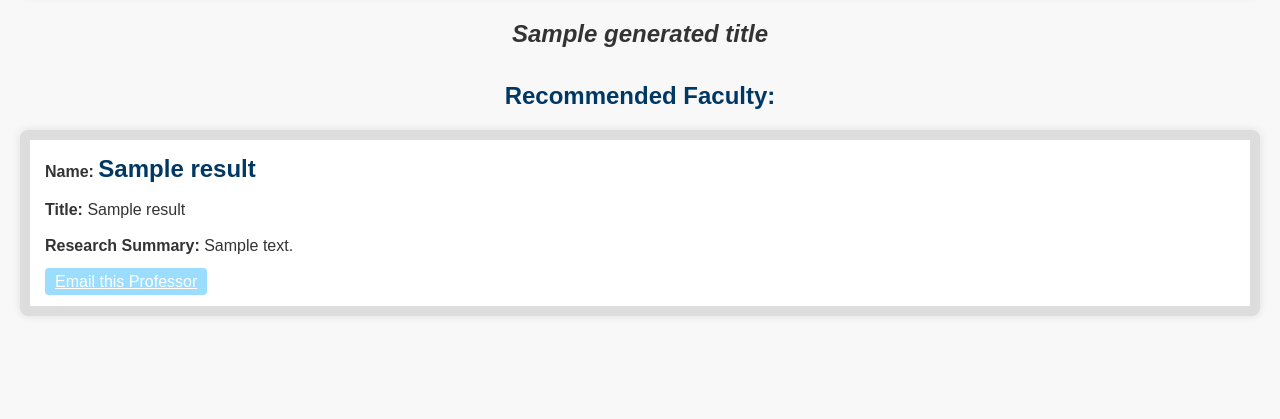
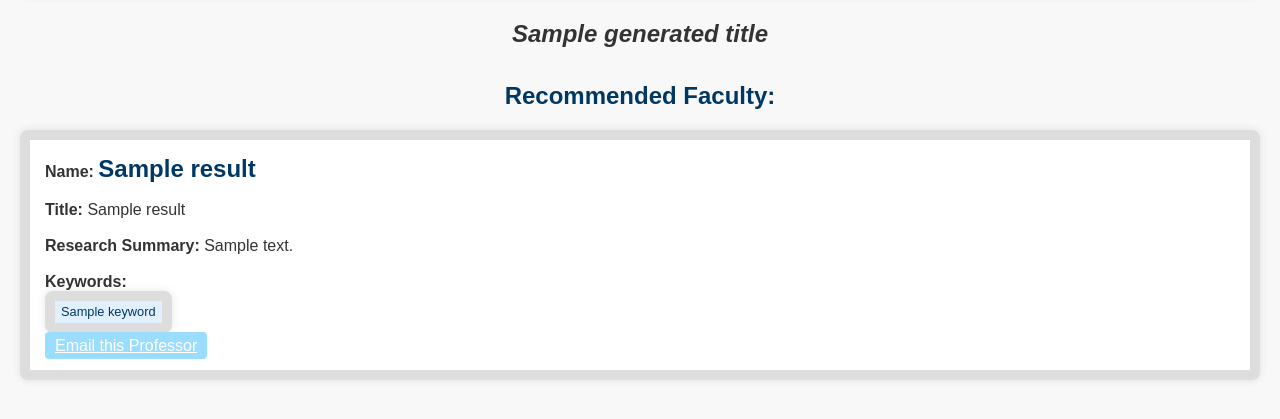
Before and after one commit to karimdaouk3/Research-Matcher, a Flask app: template templates/index.html in a window 1280 px wide. Shown: the part 342-761 px from the top of the page. Run offline with Flask 3, Linux system fonts and the light colour scheme; the template is opened without the code that fills it: most values are stand-ins (such as "Sample title", 1, 10 or a date in 2020); parts of the project's set-up code (start-up, migrations or seed data) failed here and were passed over.

Commit message:
added funcionality for keyword appearance

```diff
--- a/templates/index.html
+++ b/templates/index.html
@@ -154,6 +154,29 @@
                 transform: scale(1);
             }
         }
+        .keywords-list {
+            list-style: none;
+            padding: 0;
+            margin: 0; /* No extra margin around the list */
+        }
+
+        .keywords-list li {
+            display: inline-block;
+            background-color: #e0f0ff; /* Light blue bubble color */
+            color: #003865; /* Text color for contrast */
+            padding: 2px 6px; /* Compact padding for a cleaner look */
+            margin: 0 4px 4px 0; /* Small gap between bubbles */
+            border-radius: 8px; /* Subtle rounded corners */
+            font-size: 0.8em; /* Smaller, lightweight text */
+            font-weight: normal; /* Normal font weight */
+            line-height: 1.4; /* Improve vertical alignment of text */
+            transition: background-color 0.2s; /* Subtle color change on hover */
+        }
+
+        .keywords-list li:hover {
+            background-color: #d6ebff; /* Slightly darker blue on hover */
+        }
+
     </style>
 </head>
 
@@ -202,6 +225,14 @@
                 }}</span><br><br>
             <strong>Title:</strong> {{ result['Title'] }}<br><br>
             <strong>Research Summary:</strong> {{ result['Research Summary'] }}<br><br>
+            {% if result.get('keywords') %}
+                <strong>Keywords:</strong>
+                <ul class="keywords-list">
+                    {% for keyword in result['keywords'] %}
+                        <li>{{ keyword }}</li>
+                    {% endfor %}
+                </ul>
+            {% endif %}
             <a href="mailto:{{ result['Email'] }}?subject=Research Proposal&body=Dear {{ result['Name'] }},%0D%0A%0D%0A{{ proposal }}%0D%0A%0D%0AResearch Summary:%0D%0A{{ result['Research Summary'] }}"
                 class="email-button">
                 Email this Professor
```
